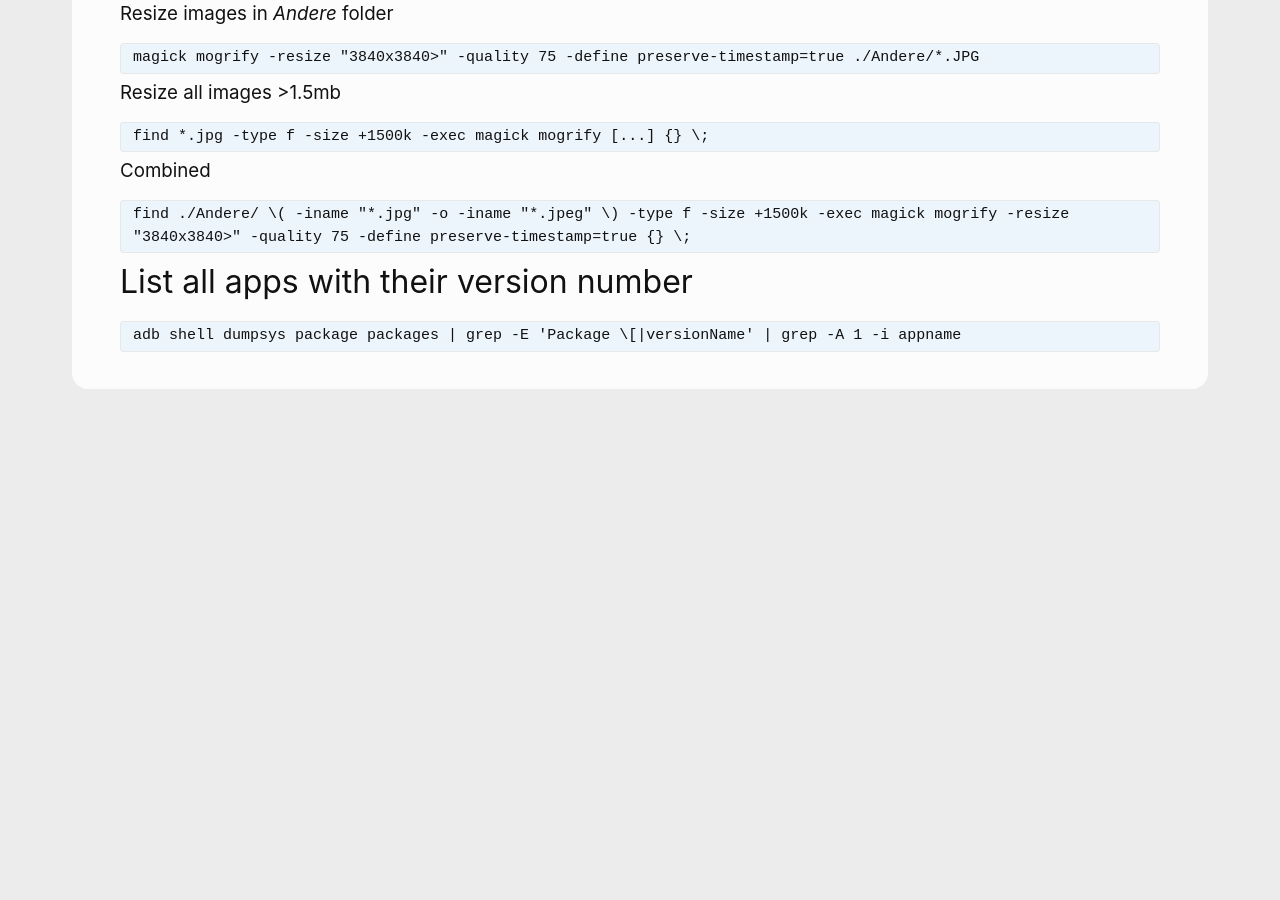
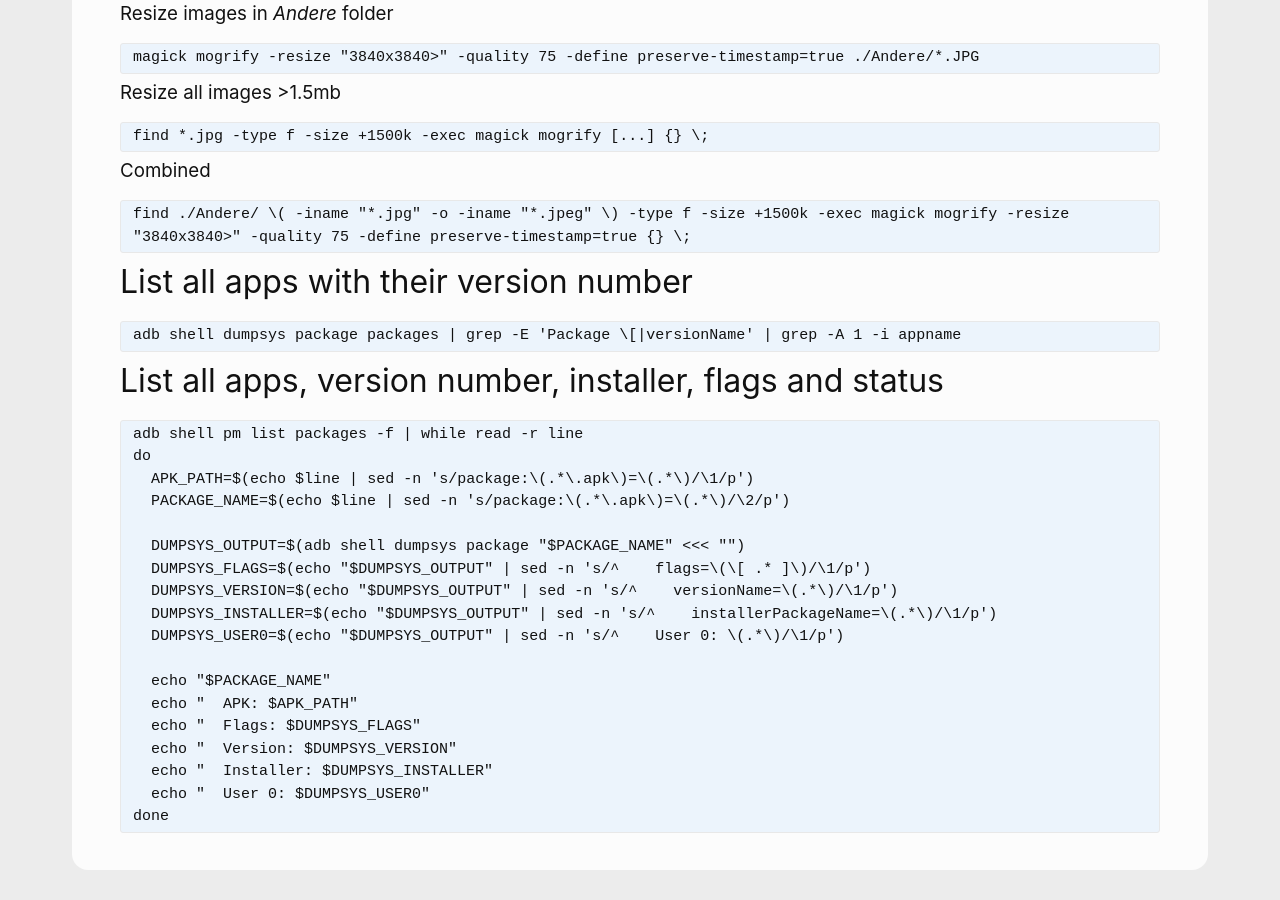
Before and after one commit to andreas-mausch/cheatsheets, a Jekyll site: the page built from _cheatsheets/adb.md, in a window 1280 px wide and 900 px high, scrolled down 1930 px. Built offline with Jekyll 4.4.1, drawn with Linux system fonts in a browser that asks for light colours; before the commit the page ends 2349 px from its top, so only the background shows below that.

Commit message:
adb: List all apps with detail information

````diff
--- a/_cheatsheets/adb.md
+++ b/_cheatsheets/adb.md
@@ -100,3 +100,26 @@ find ./Andere/ \( -iname "*.jpg" -o -iname "*.jpeg" \) -type f -size +1500k -exe
 ```bash
 adb shell dumpsys package packages | grep -E 'Package \[|versionName' | grep -A 1 -i appname
 ```
+
+# List all apps, version number, installer, flags and status
+
+```bash
+adb shell pm list packages -f | while read -r line
+do
+  APK_PATH=$(echo $line | sed -n 's/package:\(.*\.apk\)=\(.*\)/\1/p')
+  PACKAGE_NAME=$(echo $line | sed -n 's/package:\(.*\.apk\)=\(.*\)/\2/p')
+
+  DUMPSYS_OUTPUT=$(adb shell dumpsys package "$PACKAGE_NAME" <<< "")
+  DUMPSYS_FLAGS=$(echo "$DUMPSYS_OUTPUT" | sed -n 's/^    flags=\(\[ .* ]\)/\1/p')
+  DUMPSYS_VERSION=$(echo "$DUMPSYS_OUTPUT" | sed -n 's/^    versionName=\(.*\)/\1/p')
+  DUMPSYS_INSTALLER=$(echo "$DUMPSYS_OUTPUT" | sed -n 's/^    installerPackageName=\(.*\)/\1/p')
+  DUMPSYS_USER0=$(echo "$DUMPSYS_OUTPUT" | sed -n 's/^    User 0: \(.*\)/\1/p')
+
+  echo "$PACKAGE_NAME"
+  echo "  APK: $APK_PATH"
+  echo "  Flags: $DUMPSYS_FLAGS"
+  echo "  Version: $DUMPSYS_VERSION"
+  echo "  Installer: $DUMPSYS_INSTALLER"
+  echo "  User 0: $DUMPSYS_USER0"
+done
+```
````
